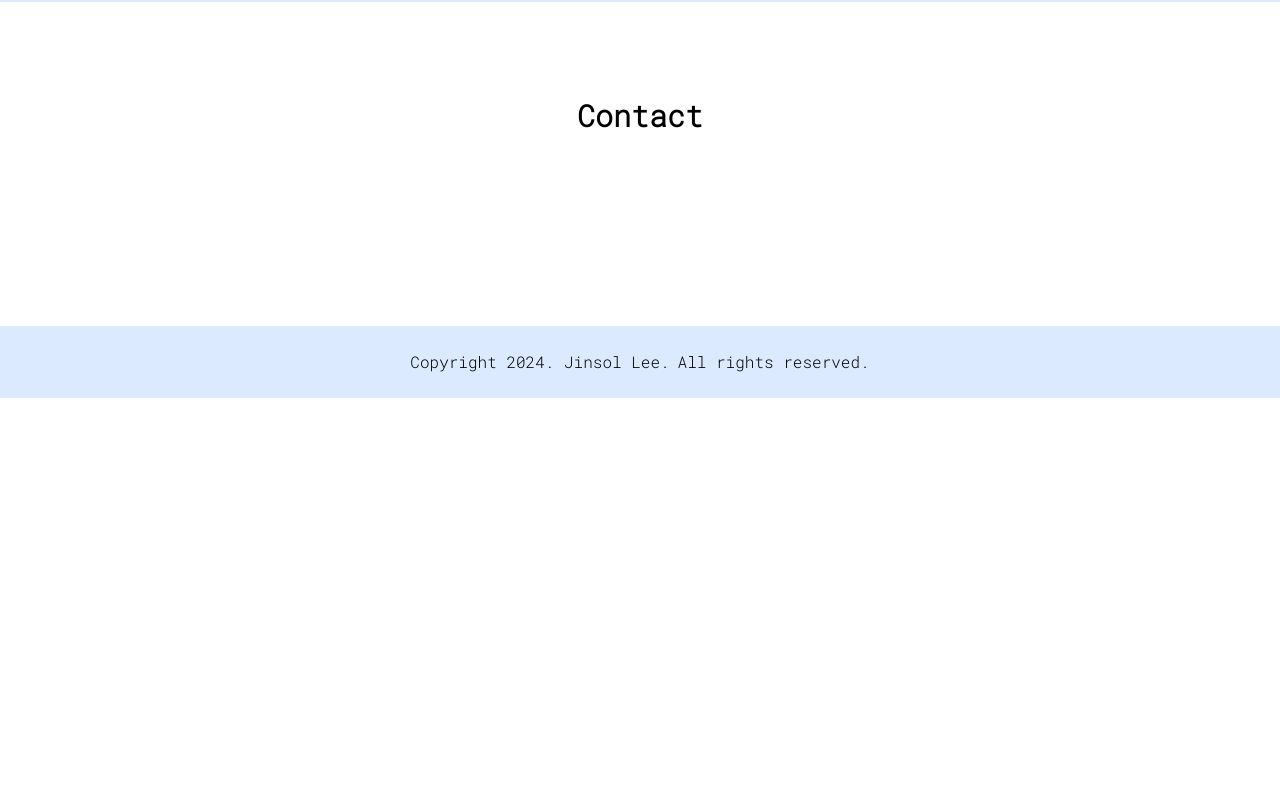
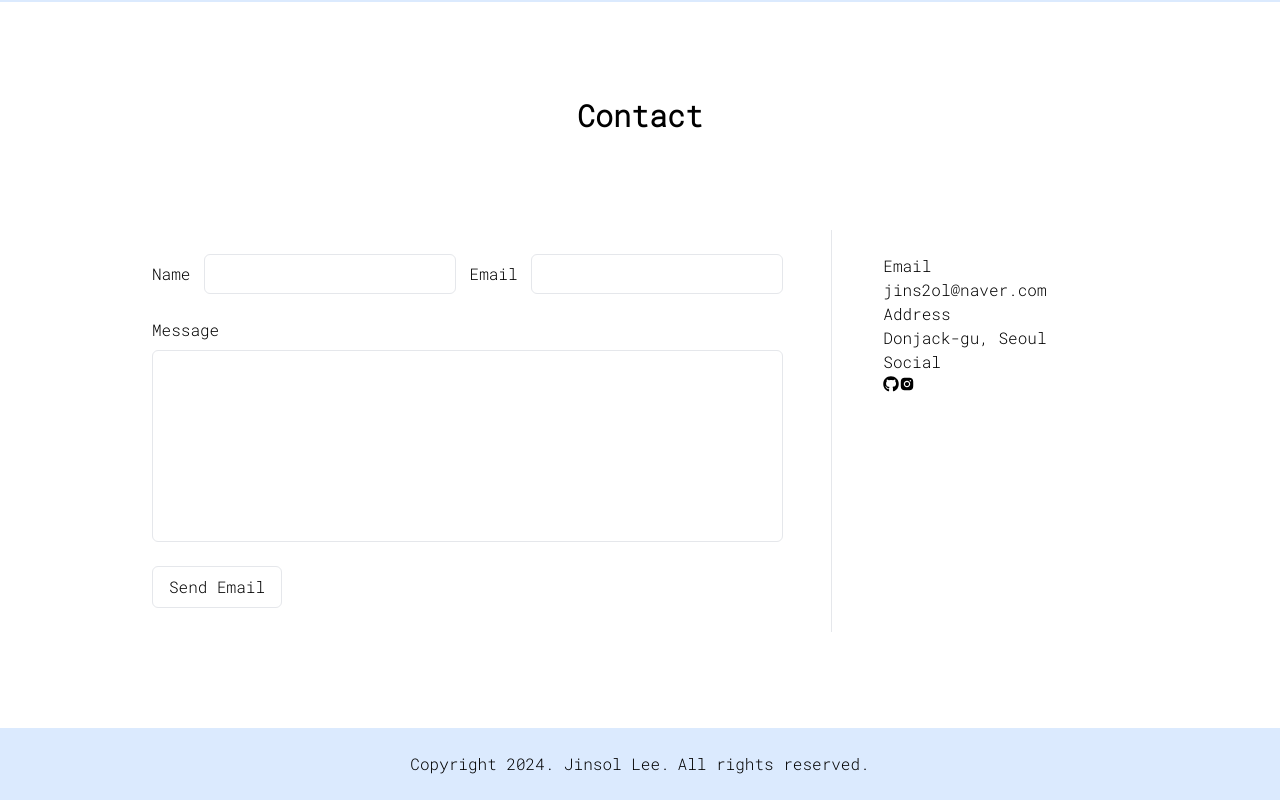
Before and after one commit to jinsollee2023/portfolio, a Next.js app: page / in a window 1280 px wide. Shown: the part 1794-2594 px from the top of the page. Before the commit the page ends 2192 px from the top, so only its background shows below. Built offline with nearby package versions, Linux system fonts and the light colour scheme.

Commit message:
Feat/Implement quick email sending in the contact section
1. react-hook-form을 이용하여 폼 구현 및 zod를 이용하여 유효성 검사
2. emailjs 라이브러리를 이용하여 간편 메일 전송 기능 구현

```diff
--- a/components/contact/Contact.tsx
+++ b/components/contact/Contact.tsx
@@ -1,9 +1,33 @@
 import React from "react";
+import EmailForm from "./EmailForm";
+import { FaGithub } from "react-icons/fa";
+import { AiFillInstagram } from "react-icons/ai";
 
 const Contact = () => {
   return (
     <section className="mx-auto px-[10%] py-24">
       <h2 className="text-center mb-24 text-3xl font-black">Contact</h2>
+      <div className="md:flex">
+        <EmailForm />
+        <span className="w-1 h-30 border-l mx-6 hidden md:inline-block"></span>
+        <div className="w-[30%] p-6 ">
+          <label>Email</label>
+          <p>jins2ol@naver.com</p>
+
+          <label>Address</label>
+          <p>Donjack-gu, Seoul</p>
+
+          <label>Social</label>
+          <div>
+            <button>
+              <FaGithub />
+            </button>
+            <button>
+              <AiFillInstagram />
+            </button>
+          </div>
+        </div>
+      </div>
     </section>
   );
 };
--- /dev/null
+++ b/components/contact/EmailForm.tsx
@@ -0,0 +1,123 @@
+"use client";
+
+import React, { useRef } from "react";
+import { useForm } from "react-hook-form";
+import { zodResolver } from "@hookform/resolvers/zod";
+import * as z from "zod";
+import emailjs from "@emailjs/browser";
+
+const EmailForm = () => {
+  const formRef = useRef<HTMLFormElement>(null);
+
+  const emailFormSchema = z.object({
+    user_name: z.string().min(2, {
+      message: "2글자 이상의 이름을 입력해주세요.",
+    }),
+    user_email: z.string().email({ message: "올바른 이메일을 입력해주세요." }),
+    message: z.string().min(2, {
+      message: "10글자 이상의 메세지를 입력해주세요.",
+    }),
+  });
+
+  type EmailFormSchema = z.infer<typeof emailFormSchema>;
+
+  const {
+    register,
+    handleSubmit,
+    reset,
+    formState: { errors },
+  } = useForm<EmailFormSchema>({
+    resolver: zodResolver(emailFormSchema),
+    mode: "onBlur",
+    defaultValues: {
+      user_name: "",
+      user_email: "",
+      message: "",
+    },
+  });
+
+  const onSubmit = handleSubmit((data: EmailFormSchema) => {
+    console.log(data);
+
+    emailjs
+      .sendForm(
+        process.env.NEXT_PUBLIC_EMAILJS_SERVICE_ID!,
+        process.env.NEXT_PUBLIC_EMAILJS_TEMPLATE_ID!,
+        formRef.current!,
+        process.env.NEXT_PUBLIC_EMAILJS_PUBLIC_KEY!
+      )
+      .then(
+        (result) => {
+          console.log(result.text);
+          reset();
+          // toast.success("성공적으로 전송되었습니다!", { // 성공시 팝업 라이브러리
+          //   style: {
+          //     maxWidth: "1000px",
+          //     width: "300px",
+          //     fontSize: "20px",
+          //   },
+          // });
+        },
+        (error) => {
+          console.log(error.text);
+          // toast.error("전송에 실패하였습니다. 다시 시도해주시기 바랍니다.", {
+          //   style: {                       //실패시 팝업 라이브러리
+          //     maxWidth: "1000px",
+          //     width: "530px",
+          //     fontSize: "20px",
+          //   },
+          // });
+        }
+      );
+  });
+
+  return (
+    <form onSubmit={onSubmit} ref={formRef} className="w-[70%] p-6 ">
+      <div className="mb-6 lg:flex lg:justify-between">
+        <label className="pt-2">Name</label>
+        <div className="flex flex-col lg:w-[40%]">
+          <input
+            {...register("user_name")}
+            className="h-10 border rounded-md "
+          />
+          {errors.user_name && (
+            <p className="mt-2 text-center text-red-500">
+              {errors.user_name.message}
+            </p>
+          )}
+        </div>
+
+        <label className="pt-2">Email</label>
+        <div className="flex flex-col lg:w-[40%]">
+          <input
+            {...register("user_email")}
+            className="h-10 border rounded-md "
+          />
+          {errors.user_email && (
+            <p className="mt-2 text-center text-red-500">
+              {errors.user_email.message}
+            </p>
+          )}
+        </div>
+      </div>
+
+      <div className="mb-6 flex flex-col">
+        <label className="mb-2">Message</label>
+        <textarea
+          {...register("message")}
+          className="h-48 border rounded-md resize-none"
+        />
+        {errors.message && (
+          <p className="mt-2 text-center text-red-500">
+            {errors.message.message}
+          </p>
+        )}
+      </div>
+      <button type="submit" className="px-4 py-2 border rounded-md">
+        Send Email
+      </button>
+    </form>
+  );
+};
+
+export default EmailForm;
--- a/components/home/Intro.tsx
+++ b/components/home/Intro.tsx
@@ -15,15 +15,25 @@ const Intro = () => {
   };
 
   return (
-    <main className="h-[75vh] bg-blue-100 flex items-center">
+    <main className="h-[75vh] mt-20 bg-blue-100 flex items-center">
       <div className="mx-auto py-12">
         <h1 className="text-8xl font-black text-center">JINSOL</h1>
         <p className="mt-6 text-xl text-center">
           프론트엔드 개발자, 이진솔입니다.
         </p>
-        <div className="mt-2 flex justify-center space-x-4 font-bold">
-          <button onClick={() => handleClick("resume")}>Resume</button>
-          <button onClick={() => handleClick("github")}>gitHub</button>
+        <div className="mt-2 flex justify-center space-x-4">
+          <button
+            className="font-extrabold"
+            onClick={() => handleClick("resume")}
+          >
+            Resume
+          </button>
+          <button
+            className="font-extrabold"
+            onClick={() => handleClick("github")}
+          >
+            gitHub
+          </button>
         </div>
       </div>
     </main>
--- a/components/layout/Header.tsx
+++ b/components/layout/Header.tsx
@@ -7,7 +7,7 @@ const Header = () => {
   const [isHamburgerOpen, setIsHamburgerOpen] = useState(false);
   return (
     <>
-      <div className="container max-w-full mx-auto px-[10%] py-6">
+      <div className="fixed top-0 left-0 w-full mx-auto px-[10%] py-6 bg-white">
         <nav className="flex items-center justify-between">
           <div>J I N S O L</div>
           <div className="hidden h-8 md:flex md:space-x-8">
@@ -52,7 +52,7 @@ const Header = () => {
         id="menu"
         className={`${
           isHamburgerOpen ? "" : "hidden"
-        } absolute w-full py-6 flex flex-col space-y-6 text-lg bg-white text-black uppercase `}
+        } absolute w-full py-6 flex flex-col space-y-6 text-lg bg-white text-black uppercase`}
       >
         <div className="text-center	cursor-pointer hover:text-pink-400">
           Home
```
Also changed, not shown: package.json (+9 -4 lines), 2 other files (tests, documents, lock files or other folders).
